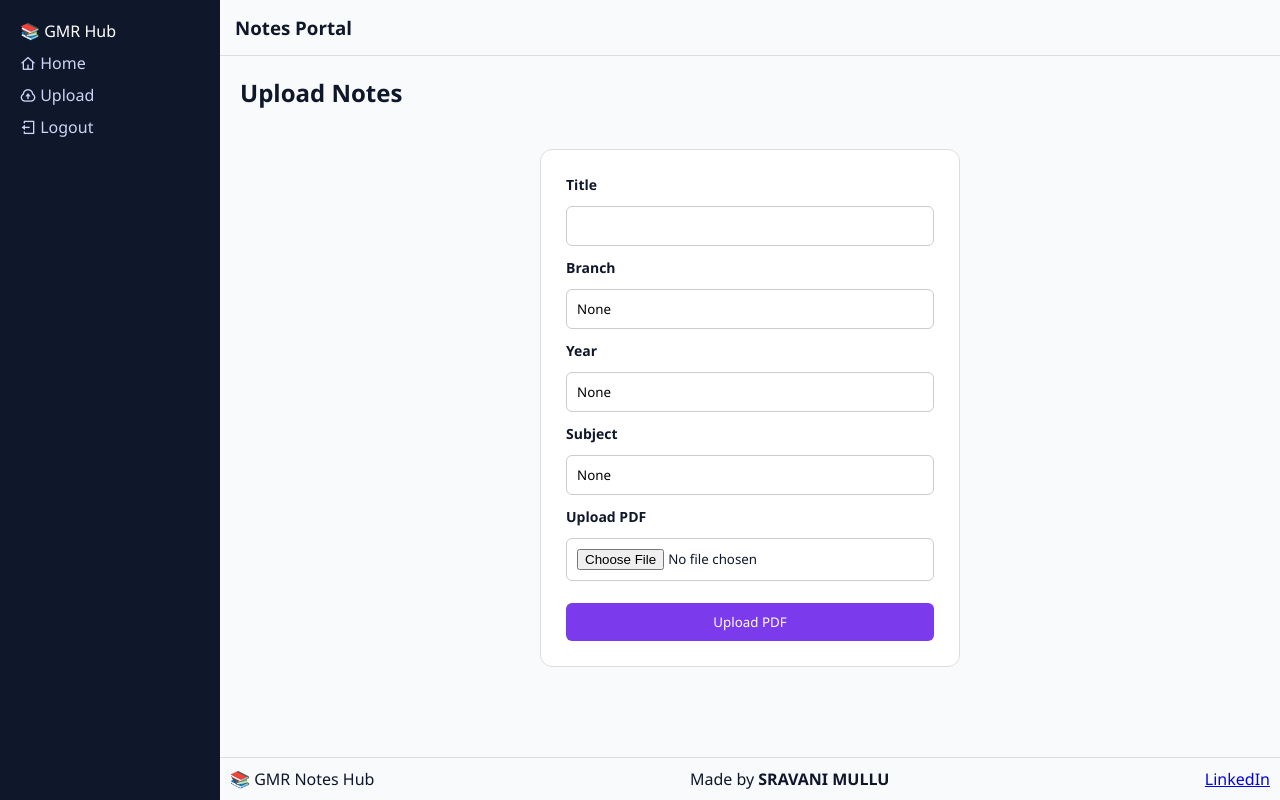
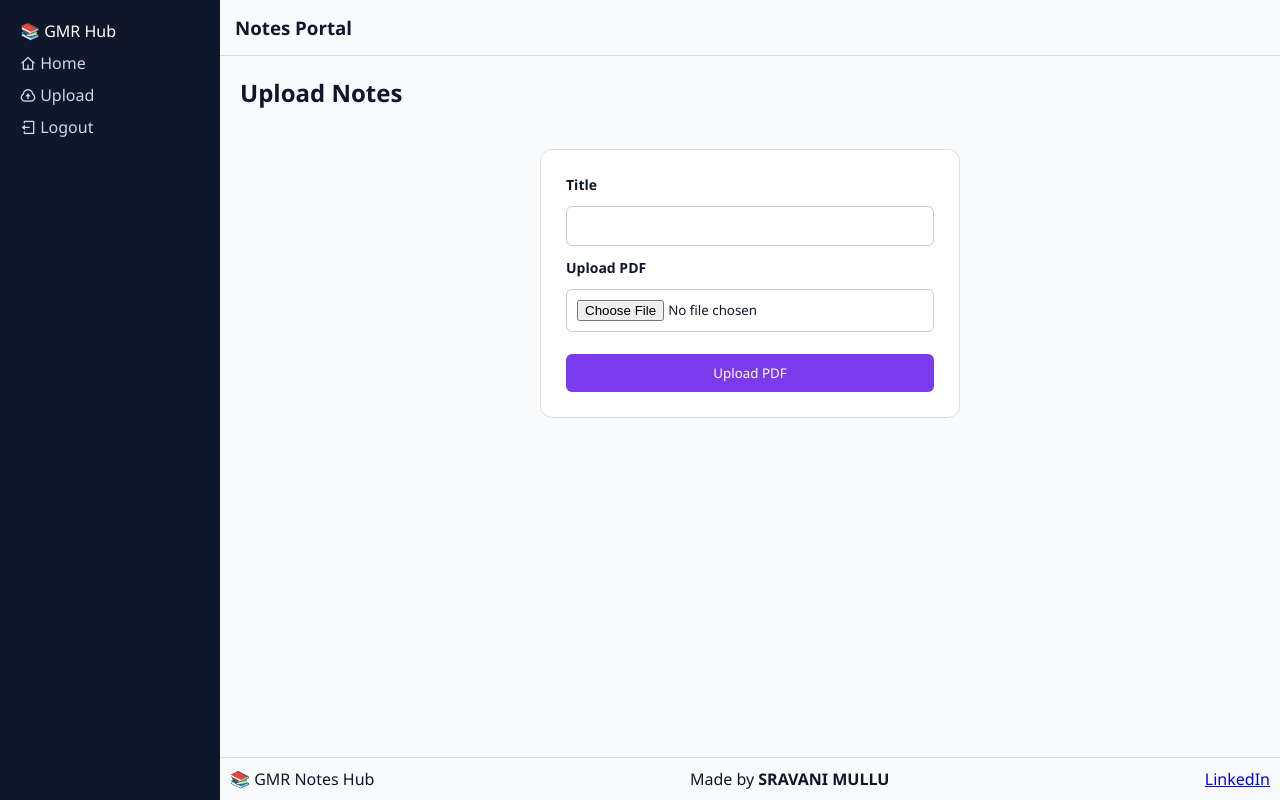
Before and after one commit to Sravanii-89/notes-hub, a Flask app: page /upload in a window 1280 px wide. Run offline with Flask 3, Linux system fonts and the light colour scheme; some libraries are stand-ins or nearby versions.

Commit message:
final upload fix

```diff
--- a/app.py
+++ b/app.py
@@ -156,13 +156,13 @@ def notes(branch, year, subject):
 
 
 # ---------- UPLOAD ----------
-@app.route("/upload", methods=["GET","POST"])
+@app.route("/upload", methods=["GET", "POST"])
 def upload():
-    branch = request.args.get("branch")
-    year = request.args.get("year")
-    subject = request.args.get("subject")
-
     if request.method == "POST":
+        title = request.form["title"]
+        branch = request.form["branch"]
+        year = request.form["year"]
+        subject = request.form["subject"]
         file = request.files["file"]
 
         result = cloudinary.uploader.upload(file, resource_type="raw")
@@ -174,13 +174,7 @@ def upload():
         cur.execute("""
             INSERT INTO notes (title, branch, year, subject, file_path)
             VALUES (%s, %s, %s, %s, %s)
-        """, (
-            request.form["title"],
-            request.form["branch"],
-            request.form["year"],
-            request.form["subject"],
-            file_url
-        ))
+        """, (title, branch, year, subject, file_url))
 
         conn.commit()
         cur.close()
@@ -188,9 +182,13 @@ def upload():
 
         return redirect(f"/notes/{branch}/{year}/{subject}")
 
-    return render_template("upload.html", branch=branch, year=year, subject=subject)
-
-
+    # GET
+    return render_template(
+        "upload.html",
+        branch=request.args.get("branch"),
+        year=request.args.get("year"),
+        subject=request.args.get("subject")
+    )
 # ---------- DOWNLOAD ----------
 @app.route("/download/<int:note_id>")
 def download(note_id):
--- a/templates/upload.html
+++ b/templates/upload.html
@@ -1,30 +1,27 @@
 {% extends "base.html" %}
 {% block content %}
 
-<h2 class="section-title">Upload Notes</h2>
+<h2>Upload Notes</h2>
 
 <div class="upload-container">
-    <form method="POST" enctype="multipart/form-data"
-          action="/upload?branch={{ branch }}&year={{ year }}&subject={{ subject }}"
-          class="upload-box">
 
-        <label>Title</label>
-        <input type="text" name="title" required>
+<form method="POST" enctype="multipart/form-data" class="upload-box">
 
-        <label>Branch</label>
-        <input type="text" name="branch" value="{{ branch }}" readonly>
+    <label>Title</label>
+    <input type="text" name="title" required>
 
-        <label>Year</label>
-        <input type="text" name="year" value="{{ year }}" readonly>
+    <!-- HIDDEN VALUES (IMPORTANT FIX) -->
+    <input type="hidden" name="branch" value="{{ branch }}">
+    <input type="hidden" name="year" value="{{ year }}">
+    <input type="hidden" name="subject" value="{{ subject }}">
 
-        <label>Subject</label>
-        <input type="text" name="subject" value="{{ subject }}" readonly>
+    <label>Upload PDF</label>
+    <input type="file" name="file" required>
 
-        <label>Upload PDF</label>
-        <input type="file" name="file" required>
+    <button type="submit">Upload PDF</button>
 
-        <button type="submit">Upload PDF</button>
-    </form>
+</form>
+
 </div>
 
 {% endblock %}
```
Also changed, not shown: templates/notes.html (+6 -3 lines).
